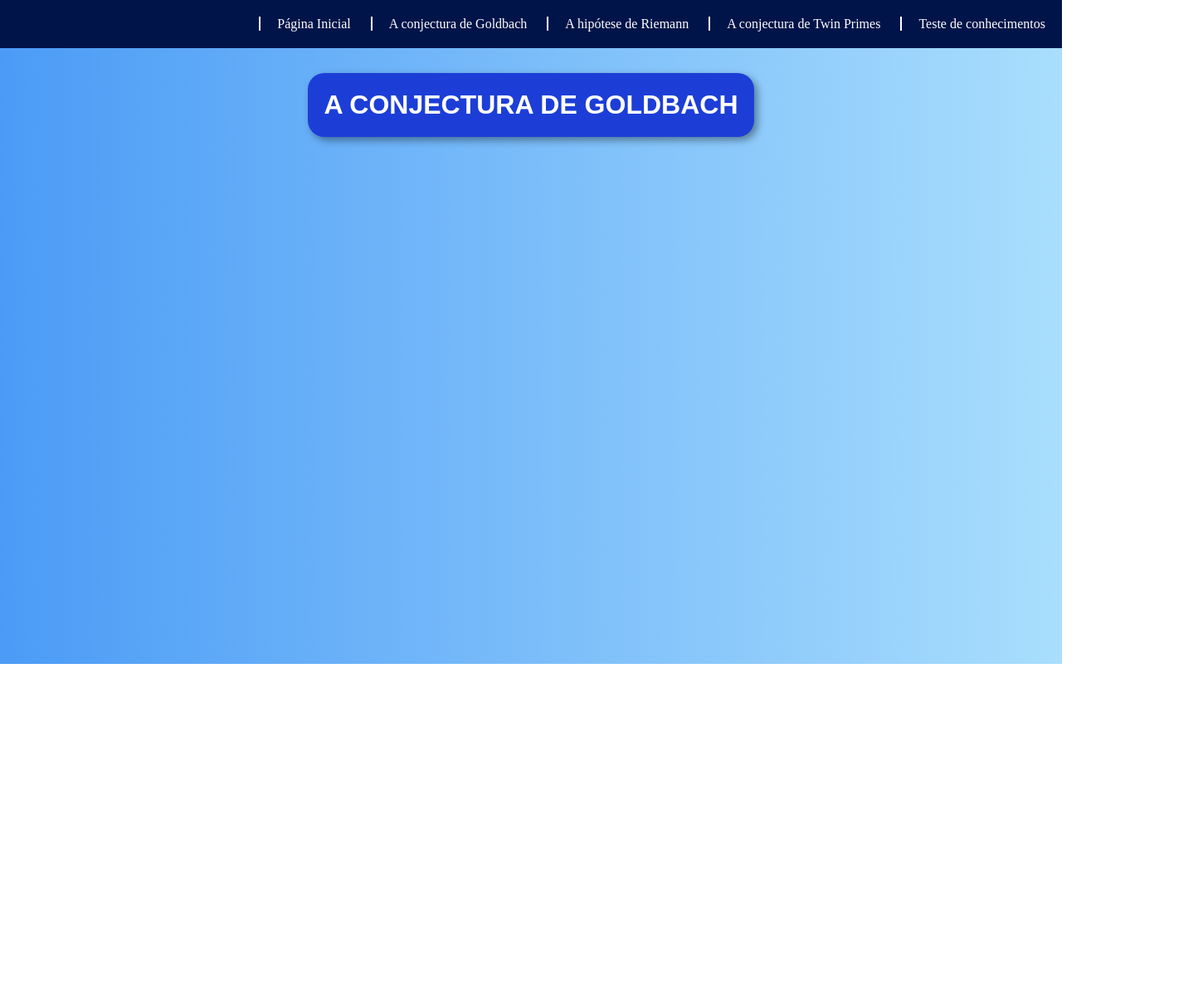
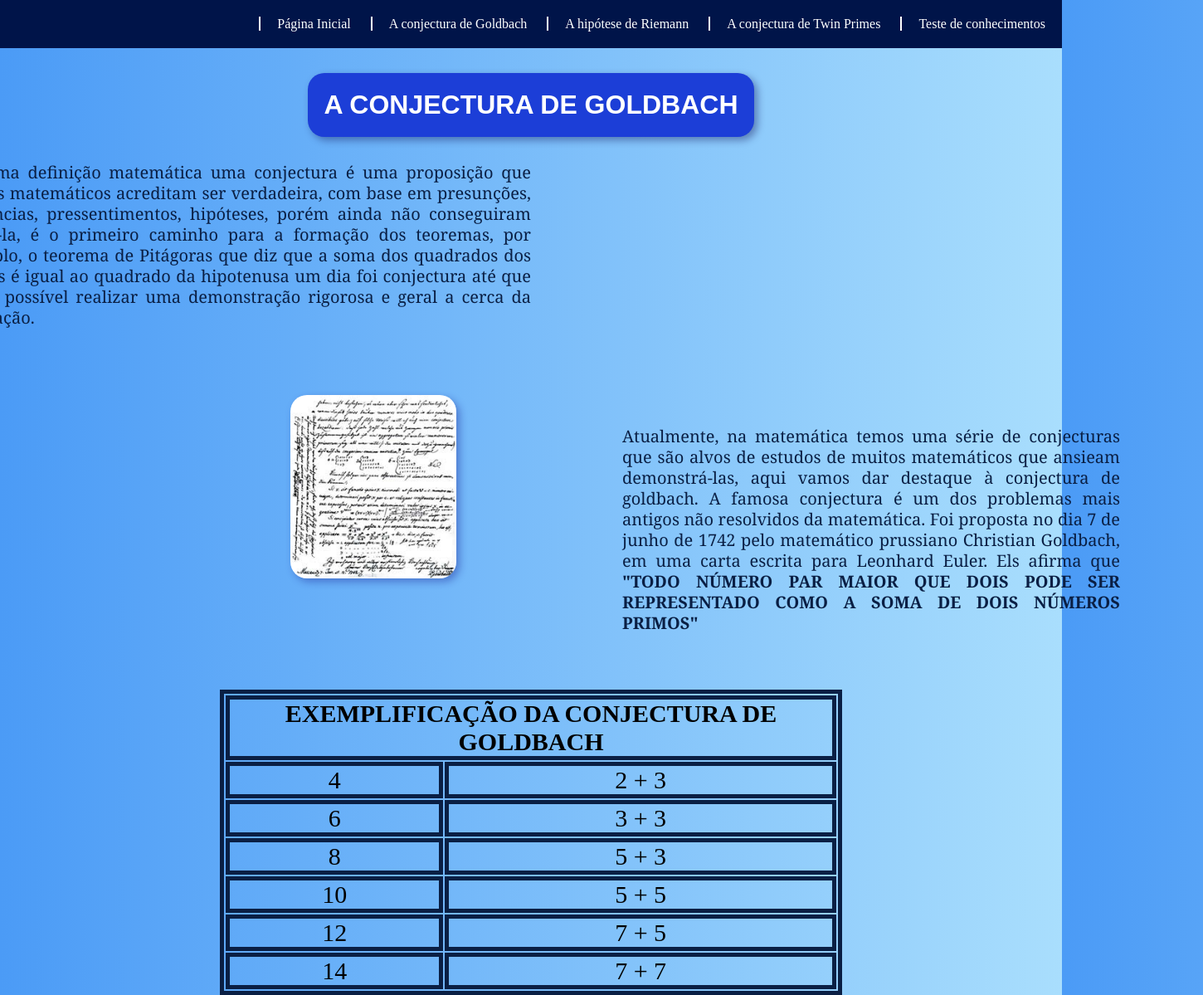
Before and after one commit to w1esther/projeto-aweb-2-bim, a plain HTML site: page projeto_aweb_2_bimestre/arquivos_HTML/goldbach.html in a window 1280 px wide. Shown: the whole page at 83% size, 1450 px wide, since content can reach past the window. Before the commit the page ends 800 px from the top, so only its background shows below. Drawn offline with Linux system fonts and the light colour scheme.

Commit message:
atualização de arquivos

```diff
--- a/projeto_aweb_2_bimestre/arquivos_CSS/pagina1.css
+++ b/projeto_aweb_2_bimestre/arquivos_CSS/pagina1.css
@@ -202,3 +202,33 @@ img:hover {
     border: 5px solid #0c0456;
     border-radius: 15px;
 }
+
+/* parte referente à página da conjectura de goldbach */
+
+.imgp2 {
+    position: relative;
+    margin-left: 1200px;
+    margin-top: -800px;
+    position: relative;
+    top: 270px;
+    width: 200px;
+    left: -850px;
+    border-radius: 20px;
+    transition: transform 0.3s ease;
+    box-shadow: 4px 4px 10px rgba(20, 28, 144, 0.4);
+}
+
+.tabela1 {
+    position: relative;
+    top: 400px;
+    border: 5px solid #0a1f44;
+    width: 750px;
+    font-size: 30px;
+    border-collapse: collapse;
+}
+
+tr, td, th {
+    border: 5px solid #0a1f44;
+    border-collapse: collapse;
+    text-align: center;
+}
--- a/projeto_aweb_2_bimestre/arquivos_CSS/pagina2.css
+++ /dev/null
@@ -1,19 +0,0 @@
-body {
-    background-image: linear-gradient(90deg, #4b9bf6, #a9defd);
-    overflow-x: hidden;
-}
-
-h1 {
-    margin: 30px;
-    font-family: Arial, Helvetica, sans-serif;
-    background-color: #1c3ed7;
-    border-radius: 20px;
-    display: inline-block;
-    padding: 20px;
-    box-shadow: 4px 4px 10px rgba(0, 0, 0, 0.4);
-    color: #ffffff;
-}
-
-#titulo {
-    text-align: center;
-}
--- a/projeto_aweb_2_bimestre/arquivos_HTML/goldbach.html
+++ b/projeto_aweb_2_bimestre/arquivos_HTML/goldbach.html
@@ -4,7 +4,7 @@
     <meta charset="UTF-8">
     <meta name="viewport" content="width=device-width, initial-scale=1.0">
     <link rel="stylesheet" href="../arquivos_CSS/menu.css">
-    <link rel="stylesheet" href="../arquivos_CSS/pagina2.css">
+    <link rel="stylesheet" href="../arquivos_CSS/pagina1.css">
     <title>A conjectura de Goldbach</title>
 </head>
 <body>
@@ -15,8 +15,48 @@
         <li><a href="twinprimes.html">A conjectura de Twin Primes</a></li>
         <li><a href="teste.html">Teste de conhecimentos</a></li>
     </ul>
-    <div id="titulo">
+    <div class="titulo">
         <h1>A CONJECTURA DE GOLDBACH</h1>
+    </div>
+    <p class="p1">
+        Em uma definição matemática uma conjectura é uma proposição que muitos matemáticos acreditam ser verdadeira, com base em presunções, evidências, pressentimentos, hipóteses, porém ainda não conseguiram prová-la, é o primeiro caminho para a formação dos teoremas, por exemplo, o teorema de Pitágoras que diz que a soma dos quadrados dos catetos é igual ao quadrado da hipotenusa um dia foi conjectura até que fossse possível realizar uma demonstração rigorosa e geral a cerca da afirmação.
+    </p>
+    <br>
+    <p class="p2">
+        Atualmente, na matemática temos uma série de conjecturas que são alvos de estudos de muitos matemáticos que ansieam demonstrá-las, aqui vamos dar destaque à conjectura de goldbach. A famosa conjectura é um dos problemas mais antigos não resolvidos da matemática. Foi proposta no dia 7 de junho de 1742 pelo matemático prussiano Christian Goldbach, em uma carta escrita para Leonhard Euler. Els afirma que <b>"TODO NÚMERO PAR MAIOR QUE DOIS PODE SER REPRESENTADO COMO A SOMA DE DOIS NÚMEROS PRIMOS"</b>
+    </p>
+    <img src="../arquivos_IMAGENS/cartagoldbach.jpg" alt="" class="imgp2">
+    <br>
+    <div class="tabela1">
+        <table>
+            <tr>
+                <th colspan="4">EXEMPLIFICAÇÃO DA CONJECTURA DE GOLDBACH</th>
+            </tr>
+            <tr>
+                <td>4</td>
+                <td colspan="3">2 + 3</td>
+            </tr>
+            <tr>
+                <td>6</td>
+                <td colspan="3">3 + 3</td>
+            </tr>
+            <tr>
+                <td>8</td>
+                <td colspan="3">5 + 3</td>
+            </tr>
+            <tr>
+                <td>10</td>
+                <td colspan="3">5 + 5</td>
+            </tr>
+            <tr>
+                <td>12</td>
+                <td colspan="3">7 + 5</td>
+            </tr>
+            <tr>
+                <td>14</td>
+                <td colspan="3">7 + 7</td>
+            </tr>
+        </table>
     </div>
 </body>
 </html>
```
Also changed, not shown: projeto_aweb_2_bimestre/arquivos_HTML/teste.html (+1 -1 lines), projeto_aweb_2_bimestre/arquivos_IMAGENS/cartagoldbach.jpg (added).
